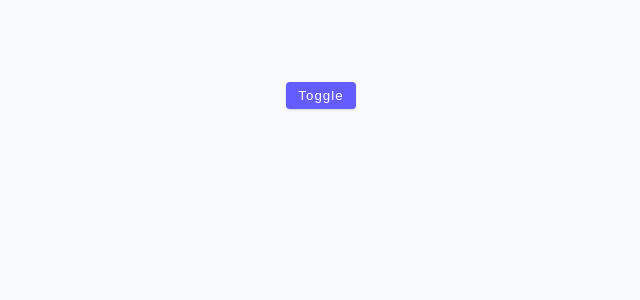
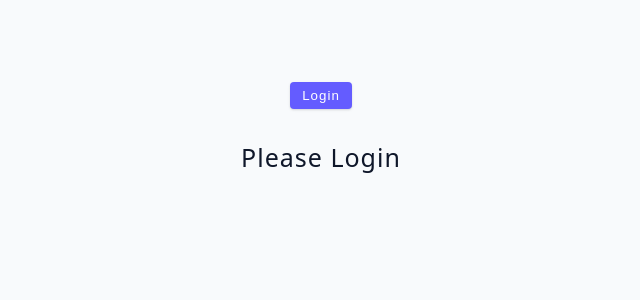
Before and after one commit to BooRuleDie/technologies, a React (Vite) app in the folder React/tutorial-2/: page / in a window 1280 px wide. Shown: the top 300 px of the page, without its empty margins (319-959 px from the left). Built offline with nearby package versions, Linux system fonts and the light colour scheme.

Commit message:
React Challange 03-07 completed

```diff
--- a/React/tutorial-2/src/tutorial/03-conditional-rendering/starter/07-user-challenge.jsx
+++ b/React/tutorial-2/src/tutorial/03-conditional-rendering/starter/07-user-challenge.jsx
@@ -1,5 +1,31 @@
+import { useState } from "react";
+
 const UserChallenge = () => {
-  return <h2>user challenge</h2>;
+    const [user, setUser] = useState(null);
+    const login = () => {
+        setUser({
+            name: "Mikasa Ackerman",
+        });
+    };
+    const logout = () => {
+        setUser(null);
+    };
+
+    return (
+        <>
+            <button
+                className="btn"
+                onClick={() => {
+                    user ? logout() : login();
+                }}
+            >
+                {user ? "logout" : "login"}
+            </button>
+            <h4 style={{ margin: "2rem 0" }}>
+                {user ? `hello from ${user.name}` : "please login"}
+            </h4>
+        </>
+    );
 };
 
 export default UserChallenge;
```
Also changed, not shown: React/tutorial-2/src/App.jsx (+5 -2 lines).
